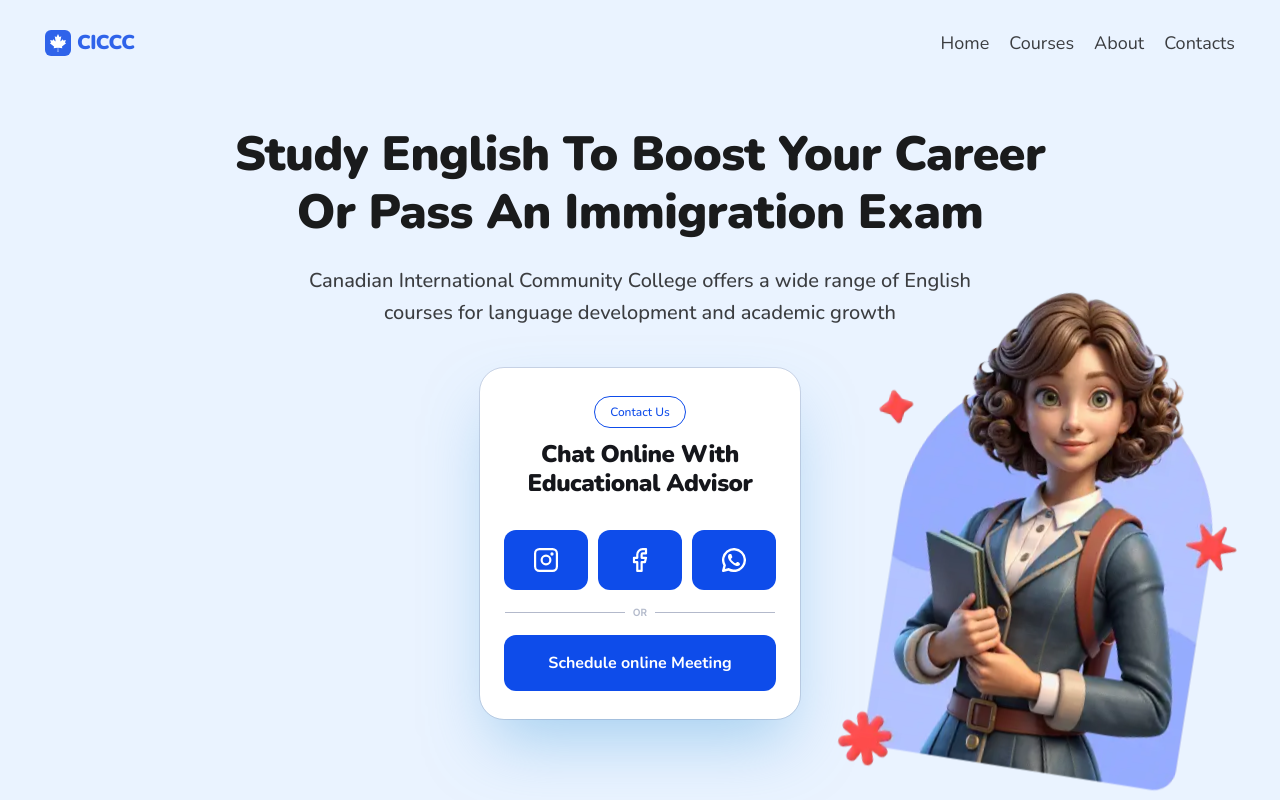
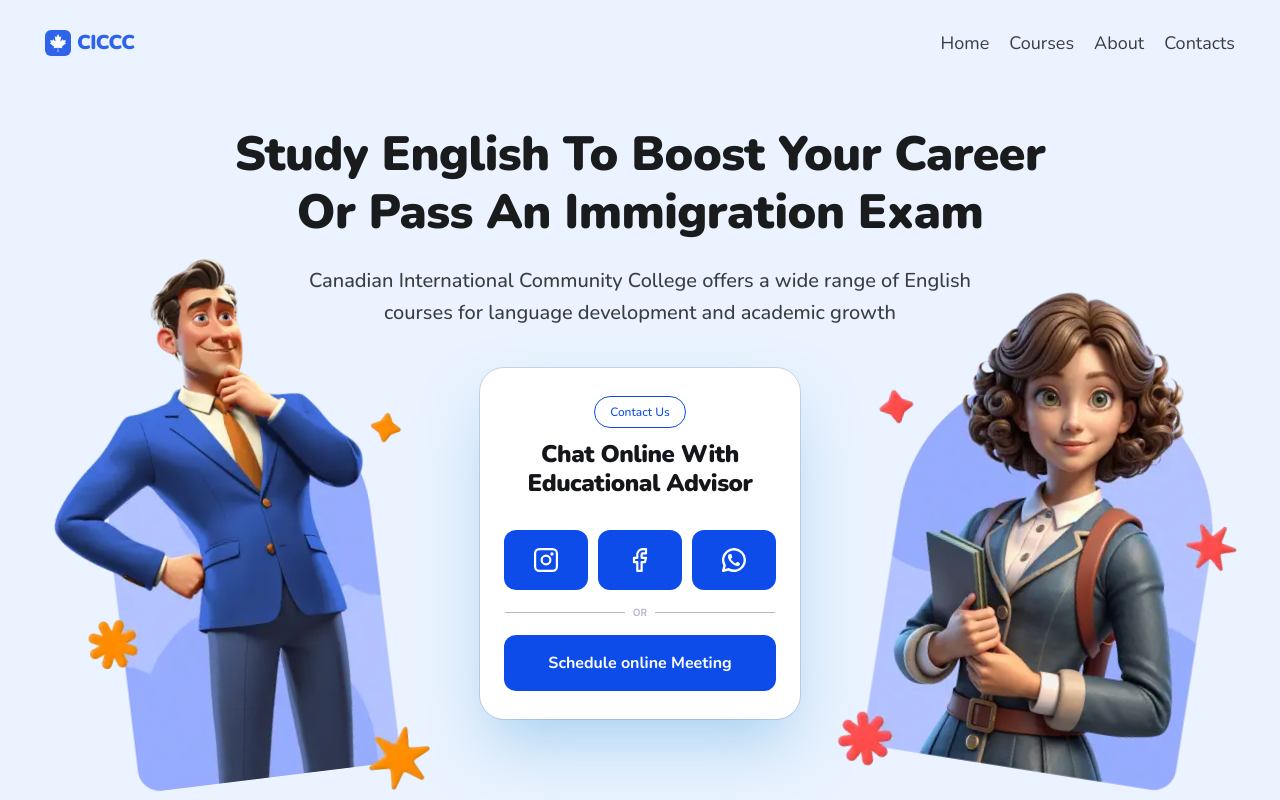
Before and after one commit to it2konst/es-lp, a Vue app: page / in a window 1280 px wide. Built offline with nearby package versions, Linux system fonts and the light colour scheme.

Commit message:
add module AppAnimate

```diff
--- /dev/null
+++ b/src/components/AppAnimate.vue
@@ -0,0 +1,69 @@
+<template>
+    <!-- Основной контейнер для анимации -->
+    <div ref="animatedElement" class="animate__animated" :class="[baseClass, animationClass]">
+        <slot />
+    </div>
+</template>
+
+<script setup>
+import { ref, onMounted, onUnmounted } from 'vue'
+
+// Определение пропсов для компонента
+const props = defineProps({
+    animation: {
+        type: String,
+        required: true, // Класс анимации из Animate.css
+    },
+    baseClass: {
+        type: String,
+        default: '', // Дополнительный класс для стилизации
+    },
+    animationDuration: {
+        type: Number,
+        default: 1000, // Длительность анимации в миллисекундах
+    },
+})
+
+// Создание ссылок и классов
+const animatedElement = ref(null) // Ссылка на анимируемый элемент
+const animationClass = ref('') // Текущий класс анимации
+
+// Функция для настройки IntersectionObserver
+const setupObserver = () => {
+    // Создание нового IntersectionObserver
+    const observer = new IntersectionObserver(
+        (entries) => {
+            entries.forEach((entry) => {
+                if (entry.isIntersecting) {
+                    // Добавление класса анимации при пересечении
+                    animationClass.value = props.animation
+                    // Удаление класса анимации по истечении времени
+                    setTimeout(() => {
+                        animationClass.value = ''
+                    }, props.animationDuration)
+                }
+            })
+        },
+        { threshold: 0.1 }, // Настройка чувствительности
+    )
+
+    // Наблюдение за анимируемым элементом
+    if (animatedElement.value) {
+        observer.observe(animatedElement.value)
+    }
+
+    return observer
+}
+
+let observer = null // Переменная для хранения экземпляра observer
+
+// Хук жизненного цикла onMounted
+onMounted(() => {
+    observer = setupObserver() // Настройка observer при монтировании компонента
+})
+
+// Хук жизненного цикла onUnmounted
+onUnmounted(() => {
+    observer?.disconnect() // Отключение observer при размонтировании компонента
+})
+</script>
--- a/src/components/blocks/FormCta.vue
+++ b/src/components/blocks/FormCta.vue
@@ -3,7 +3,7 @@ import SvgFormCta from './icons/SvgFormCta.vue'
 </script>
 
 <template>
-    <div class="cta__wrap d-flex-center animate__animated animate__slideInUp">
+    <div class="cta__wrap d-flex-center">
         <button class="btn">Contact Us</button>
         <p class="cta__text">Chat Online With Educational Advisor</p>
         <div class="hero__social d-flex">
--- a/src/components/main/SectHero.vue
+++ b/src/components/main/SectHero.vue
@@ -2,6 +2,8 @@
 import FormCta from './../blocks/FormCta.vue'
 import imgTeacher from '@/assets/images/hero/hero-teacher.webp'
 import imgStudent from '@/assets/images/hero/hero-student.webp'
+
+import AppAnimate from './../AppAnimate.vue'
 </script>
 
 <template>
@@ -9,20 +11,28 @@ import imgStudent from '@/assets/images/hero/hero-student.webp'
         <div class="hero__container">
             <div class="container">
                 <div class="hero__title-box d-flex">
-                    <h1 class="app__h1 animate__animated animate__rubberBand">Study English To Boost Your Career Or Pass An Immigration Exam</h1>
+                    <AppAnimate animation="animate__rubberBand" baseClass="app__h1">
+                        <h1>Study English To Boost Your Career Or Pass An Immigration Exam</h1>
+                    </AppAnimate>
                     <p class="app__p">Canadian International Community College offers a wide range of English courses for language development and academic growth</p>
                 </div>
             </div>
             <div class="hero__col">
                 <div class="hero__col-item">
-                    <img :src="imgTeacher" class="hero__image animate__animated animate__zoomInLeft" alt="Person Teacher" />
+                    <AppAnimate animation="animate__zoomInLeft" baseClass="hero__image">
+                        <img :src="imgTeacher" alt="Person Teacher" />
+                    </AppAnimate>
                 </div>
                 <div class="hero__col-item">
-                    <!-- Component FormCta-->
-                    <FormCta />
+                    <AppAnimate animation="animate__slideInUp" baseClass="">
+                        <!-- Component FormCta-->
+                        <FormCta />
+                    </AppAnimate>
                 </div>
                 <div class="hero__col-item">
-                    <img :src="imgStudent" class="hero__image animate__animated animate__zoomInRight" alt="Person Student" />
+                    <AppAnimate animation="animate__zoomInRight" baseClass="hero__image">
+                        <img :src="imgStudent" alt="Person Student" />
+                    </AppAnimate>
                 </div>
             </div>
         </div>
```
